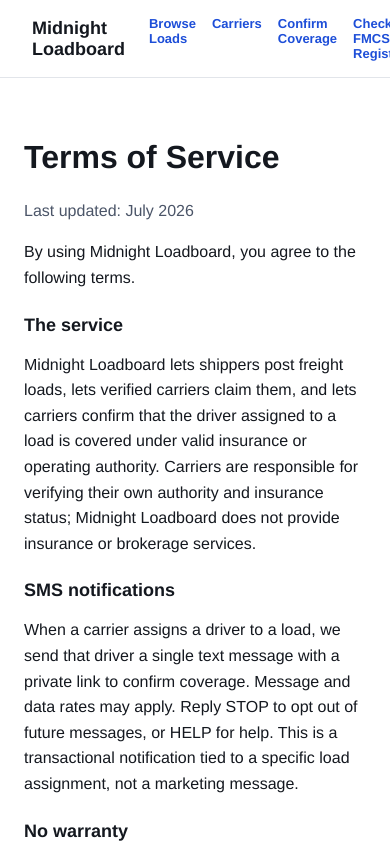
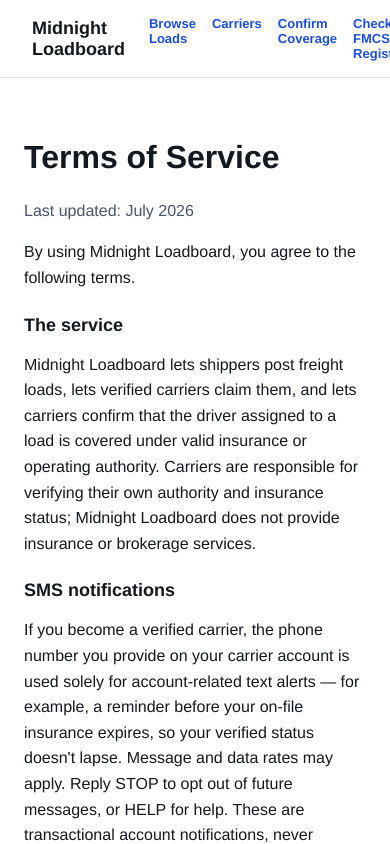
Before and after one commit to Robariano/midnight-loadboard-app, a Next.js app: page /terms-of-service in a window 390 px wide. Shown: the top 844 px of the page. Built offline with nearby package versions, Linux system fonts and the light colour scheme.

Commit message:
Disclose SMS opt-in on carrier phone field and update ToS to match actual SMS use

```diff
--- a/app/get-verified/page.js
+++ b/app/get-verified/page.js
@@ -109,6 +109,10 @@
                       <label style={labelStyle}>Phone</label>
         <input style={inputStyle} value={form.contact_phone}
           onChange={(e) => update("contact_phone", e.target.value)} />
+        <p style={{ fontSize: 11, color: "#6b7280", marginTop: -4, marginBottom: 10 }}>
+          We may text this number about your account (e.g. a reminder before your insurance on file
+          expires). Msg &amp; data rates may apply. Reply STOP to opt out, HELP for help.
+        </p>
 
                       <label style={labelStyle}>DOT Number</label>
         <input style={inputStyle} value={form.dot_number}
--- a/app/terms-of-service/page.js
+++ b/app/terms-of-service/page.js
@@ -18,10 +18,11 @@
 
       <h2 style={{ color: "#14181f", fontSize: 18, marginTop: 24 }}>SMS notifications</h2>
       <p style={{ color: "#14181f", lineHeight: 1.6 }}>
-        When a carrier assigns a driver to a load, we send that driver a single text message with a
-        private link to confirm coverage. Message and data rates may apply. Reply STOP to opt out of
-        future messages, or HELP for help. This is a transactional notification tied to a specific
-        load assignment, not a marketing message.
+        If you become a verified carrier, the phone number you provide on your carrier account is
+        used solely for account-related text alerts &mdash; for example, a reminder before your
+        on-file insurance expires, so your verified status doesn't lapse. Message and data rates may
+        apply. Reply STOP to opt out of future messages, or HELP for help. These are transactional
+        account notifications, never marketing messages.
       </p>
 
       <h2 style={{ color: "#14181f", fontSize: 18, marginTop: 24 }}>No warranty</h2>
```
